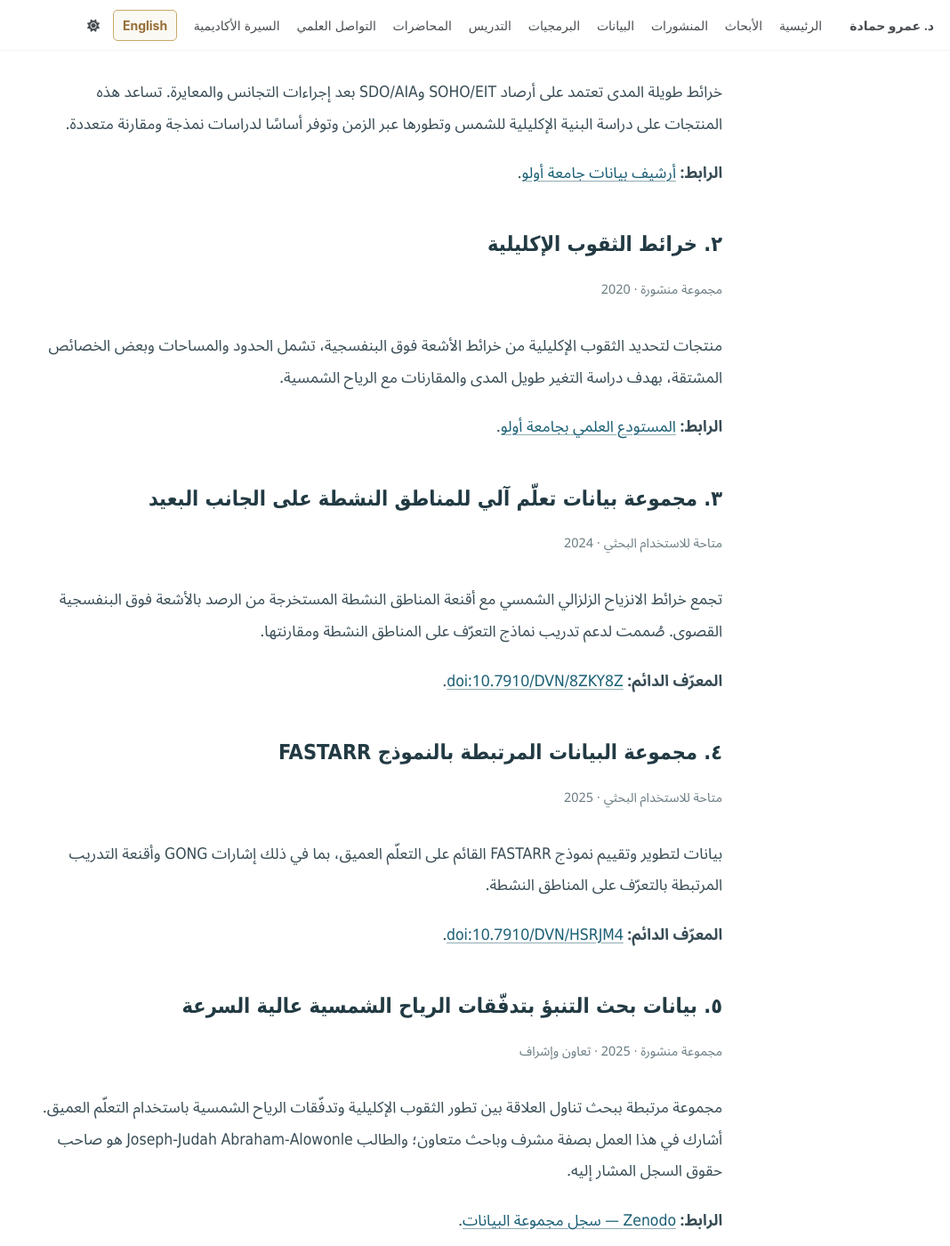
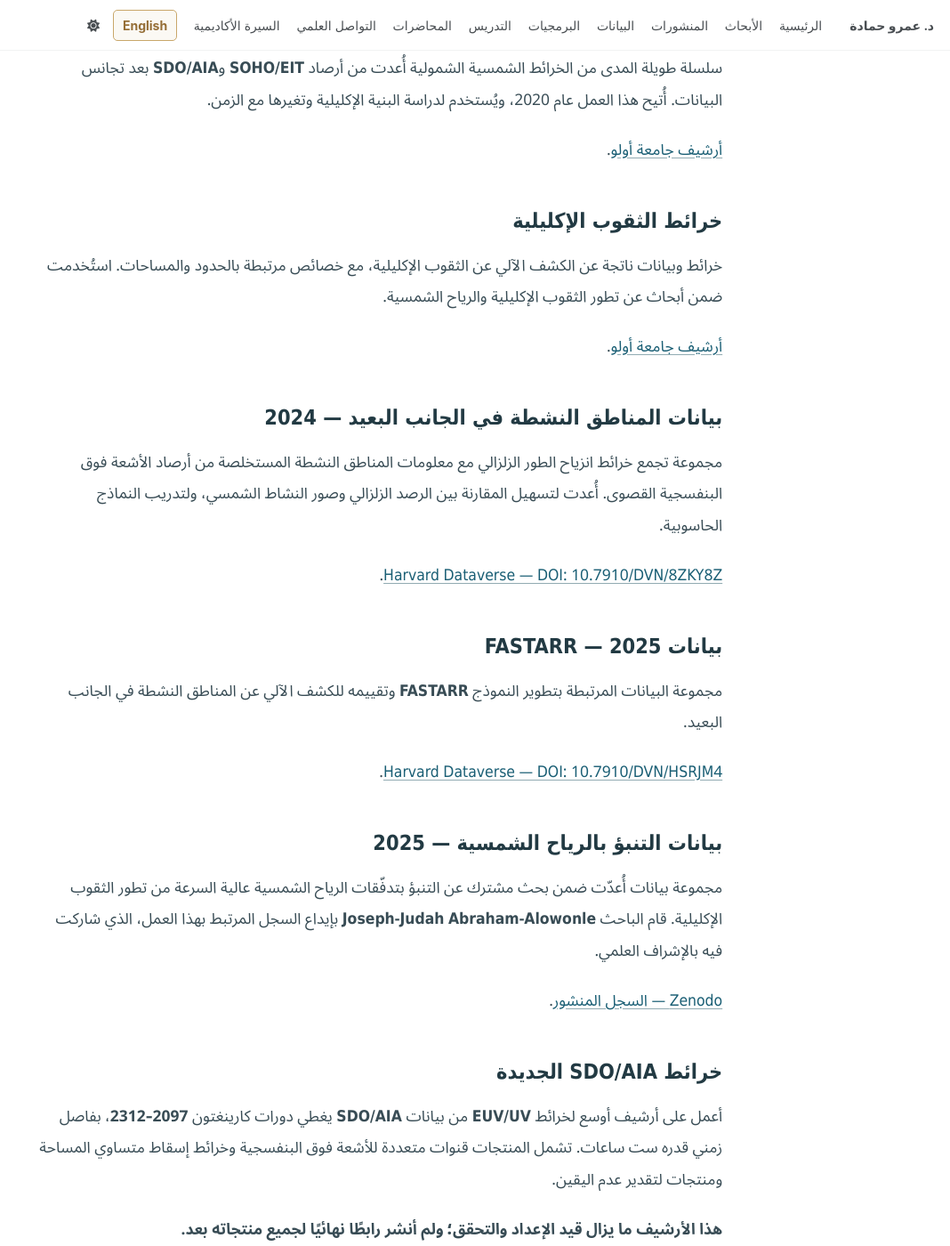
Before and after one commit to Amr1001Hamada/Amr1001Hamada.github.io, a Jekyll site: the page built from _pages/ar/datasets.md, in a window 1280 px wide and 1400 px high, scrolled down 375 px. Shown: the whole window at 89% size, without its empty margins (212-1280 px from the left). Built offline with Jekyll 4.4.1, drawn with Linux system fonts in a browser that asks for light colours; a script bundle is joined from its source files by our own code; library files that are not in the unit come from our copies; some of the changed text lies outside the part shown.

Commit message:
Tighten Arabic academic datasets copy and remove template-like language

```diff
--- a/_pages/ar/datasets.md
+++ b/_pages/ar/datasets.md
@@ -1,8 +1,8 @@
 ---
 layout: splash
 permalink: /ar/datasets/
-title: "مجموعات البيانات العلمية"
-excerpt: "مجموعات بيانات طوّرتها أو شاركتُ في إعدادها لدارسي فيزياء الشمس والطقس الفضائي، مع فصل واضح بين الموارد المنشورة والأرشيفات التي ما زالت في مرحلة الإعداد."
+title: "مجموعات البيانات"
+excerpt: "أشارك في إعداد مجموعات بيانات عن الشمس، منها خرائط الأشعة فوق البنفسجية، والثقوب الإكليلية، والمناطق النشطة في الجانب البعيد. الروابط التالية تشير إلى السجلات الأصلية للبيانات المنشورة."
 lang: ar
 translation: /datasets/
 author_profile: false
@@ -10,64 +10,47 @@ author_profile: false
 
 <div class="ah-ar-page ah-ar-inside" dir="rtl" lang="ar" markdown="1">
 <header class="ah-ar-page-header">
-  <p class="ah-ar-kicker">البيانات الشمسية المفتوحة والمنتجات الرصدية</p>
-  <h1>مجموعات البيانات العلمية</h1>
-  <p class="ah-ar-lead">مجموعات بيانات طوّرتها أو شاركتُ في إعدادها لدارسي فيزياء الشمس والطقس الفضائي، مع فصل واضح بين الموارد المنشورة والأرشيفات التي ما زالت في مرحلة الإعداد.</p>
+  <h1>مجموعات البيانات</h1>
+  <p class="ah-ar-lead">أشارك في إعداد مجموعات بيانات عن الشمس، منها خرائط الأشعة فوق البنفسجية، والثقوب الإكليلية، والمناطق النشطة في الجانب البعيد. الروابط التالية تشير إلى السجلات الأصلية للبيانات المنشورة.</p>
 </header>
 
-## ١. خرائط شمولية متجانسة للشمس بالأشعة فوق البنفسجية القصوى
+## خرائط EUV المتجانسة
 
-<span class="ah-ar-tag">مجموعة منشورة · 2020</span>
+سلسلة طويلة المدى من الخرائط الشمسية الشمولية أُعدت من أرصاد **SOHO/EIT** و**SDO/AIA** بعد تجانس البيانات. أُتيح هذا العمل عام 2020، ويُستخدم لدراسة البنية الإكليلية وتغيرها مع الزمن.
 
-خرائط طويلة المدى تعتمد على أرصاد <bdi>SOHO/EIT</bdi> و<bdi>SDO/AIA</bdi> بعد إجراءات التجانس والمعايرة. تساعد هذه المنتجات على دراسة البنية الإكليلية للشمس وتطورها عبر الزمن وتوفر أساسًا لدراسات نمذجة ومقارنة متعددة.
+[أرشيف جامعة أولو](https://satdat.oulu.fi/solar_data/).
 
-**الرابط:** [أرشيف بيانات جامعة أولو](https://satdat.oulu.fi/solar_data/).
+## خرائط الثقوب الإكليلية
 
-## ٢. خرائط الثقوب الإكليلية
+خرائط وبيانات ناتجة عن الكشف الآلي عن الثقوب الإكليلية، مع خصائص مرتبطة بالحدود والمساحات. استُخدمت ضمن أبحاث عن تطور الثقوب الإكليلية والرياح الشمسية.
 
-<span class="ah-ar-tag">مجموعة منشورة · 2020</span>
+[أرشيف جامعة أولو](https://satdat.oulu.fi/solar_data/).
 
-منتجات لتحديد الثقوب الإكليلية من خرائط الأشعة فوق البنفسجية، تشمل الحدود والمساحات وبعض الخصائص المشتقة، بهدف دراسة التغير طويل المدى والمقارنات مع الرياح الشمسية.
+## بيانات المناطق النشطة في الجانب البعيد — 2024
 
-**الرابط:** [المستودع العلمي بجامعة أولو](https://satdat.oulu.fi/solar_data/).
+مجموعة تجمع خرائط انزياح الطور الزلزالي مع معلومات المناطق النشطة المستخلصة من أرصاد الأشعة فوق البنفسجية القصوى. أُعدت لتسهيل المقارنة بين الرصد الزلزالي وصور النشاط الشمسي، ولتدريب النماذج الحاسوبية.
 
-## ٣. مجموعة بيانات تعلّم آلي للمناطق النشطة على الجانب البعيد
+[Harvard Dataverse — DOI: 10.7910/DVN/8ZKY8Z](https://doi.org/10.7910/DVN/8ZKY8Z).
 
-<span class="ah-ar-tag">متاحة للاستخدام البحثي · 2024</span>
+## بيانات FASTARR — 2025
 
-تجمع خرائط الانزياح الزلزالي الشمسي مع أقنعة المناطق النشطة المستخرجة من الرصد بالأشعة فوق البنفسجية القصوى. صُممت لدعم تدريب نماذج التعرّف على المناطق النشطة ومقارنتها.
+مجموعة البيانات المرتبطة بتطوير النموذج **FASTARR** وتقييمه للكشف الآلي عن المناطق النشطة في الجانب البعيد.
 
-**المعرّف الدائم:** [doi:10.7910/DVN/8ZKY8Z](https://doi.org/10.7910/DVN/8ZKY8Z).
+[Harvard Dataverse — DOI: 10.7910/DVN/HSRJM4](https://doi.org/10.7910/DVN/HSRJM4).
 
-## ٤. مجموعة البيانات المرتبطة بالنموذج FASTARR
+## بيانات التنبؤ بالرياح الشمسية — 2025
 
-<span class="ah-ar-tag">متاحة للاستخدام البحثي · 2025</span>
+مجموعة بيانات أُعدّت ضمن بحث مشترك عن التنبؤ بتدفّقات الرياح الشمسية عالية السرعة من تطور الثقوب الإكليلية. قام الباحث **Joseph-Judah Abraham-Alowonle** بإيداع السجل المرتبط بهذا العمل، الذي شاركت فيه بالإشراف العلمي.
 
-بيانات لتطوير وتقييم نموذج <bdi>FASTARR</bdi> القائم على التعلّم العميق، بما في ذلك إشارات <bdi>GONG</bdi> وأقنعة التدريب المرتبطة بالتعرّف على المناطق النشطة.
+[Zenodo — السجل المنشور](https://zenodo.org/records/14849304).
 
-**المعرّف الدائم:** [doi:10.7910/DVN/HSRJM4](https://doi.org/10.7910/DVN/HSRJM4).
+## خرائط SDO/AIA الجديدة
 
-## ٥. بيانات بحث التنبؤ بتدفّقات الرياح الشمسية عالية السرعة
+أعمل على أرشيف أوسع لخرائط **EUV/UV** من بيانات **SDO/AIA** يغطي دورات كارينغتون **2097–2312**، بفاصل زمني قدره ست ساعات. تشمل المنتجات قنوات متعددة للأشعة فوق البنفسجية وخرائط إسقاط متساوي المساحة ومنتجات لتقدير عدم اليقين.
 
-<span class="ah-ar-tag">مجموعة منشورة · 2025 · تعاون وإشراف</span>
+**هذا الأرشيف ما يزال قيد الإعداد والتحقق؛ ولم أنشر رابطًا نهائيًا لجميع منتجاته بعد.**
 
-مجموعة مرتبطة ببحث تناول العلاقة بين تطور الثقوب الإكليلية وتدفّقات الرياح الشمسية باستخدام التعلّم العميق. أشارك في هذا العمل بصفة مشرف وباحث متعاون؛ والطالب <bdi>Joseph-Judah Abraham-Alowonle</bdi> هو صاحب حقوق السجل المشار إليه.
+يمكن التواصل معي للاستفسار عن البيانات أو طرق معالجتها، أو الاطلاع على [صفحة البرمجيات](/ar/software/).
 
-**الرابط:** [Zenodo — سجل مجموعة البيانات](https://zenodo.org/records/14849304).
-
-## ٦. أرشيف SDO/AIA الموسّع: خرائط EUV/UV ومكوّنات عدم اليقين
-
-<span class="ah-ar-tag">قيد الإعداد والتحقق · 2026</span>
-
-تُطوَّر منتجات تغطي دورات كارينغتون من **2097 حتى 2312** بفاصل زمني يبلغ ست ساعات، تشمل قنوات الأشعة فوق البنفسجية القصوى <bdi>EUV</bdi> والقناتين فوق البنفسجيتين <bdi>1600/1700 Å</bdi>، وخرائط <bdi>CAR</bdi> و<bdi>CEA</bdi>، ومكوّنات عدم يقين خاصة بالقياس والتمثيل الشمولي والتحليل المشتق.
-
-<div class="ah-ar-note"><strong>تنبيه للإتاحة:</strong> هذه المنتجات الموسّعة لا تُدرج هنا بوصفها إصدارًا عامًا مكتملًا؛ وستُضاف روابط السجلات النهائية بعد إتمام التحقق من الجودة والإيداع.</div>
-
-## كيف يمكن الاستفادة من البيانات؟
-
-تُستخدم هذه المجموعات في الدراسات المقارنة للخصائص الإكليلية، وفي إعداد بيانات التدريب والتحقق لخوارزميات التعلّم الآلي، وفي بناء أدوات مستقلة لتحليل النشاط الشمسي.
-
-**للاستفسارات العلمية:** <a href="mailto:ahamada@nso.edu">ahamada@nso.edu</a> · [البرمجيات ذات الصلة](/ar/software/).
-
-<div class="ah-ar-cta"><a href="/ar/">العودة إلى الرئيسية العربية ←</a><a href="mailto:ahamada@nso.edu">للتواصل والتعاون العلمي ←</a></div>
+<p class="research-page-tail"><a href="/ar/">الرئيسية</a> · <a href="mailto:ahamada@nso.edu">البريد الأكاديمي</a></p>
 </div>
```
